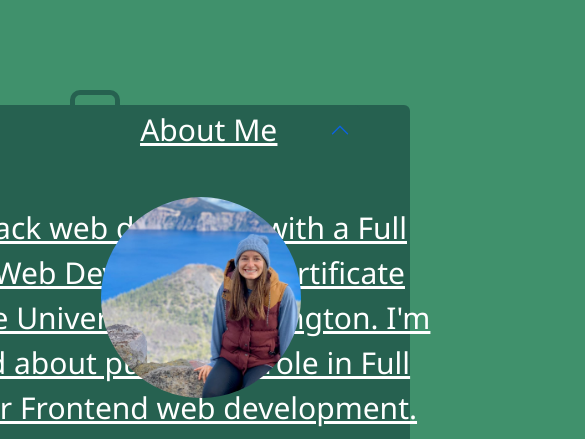
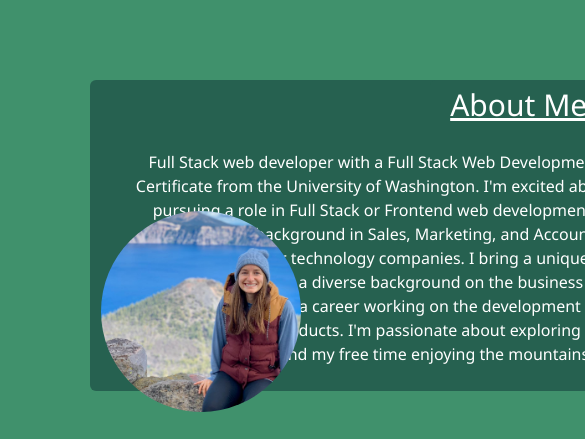
Before and after one commit to ncfranklin14/Nicole-Portfolio-New, a React (Create React App) app: page / in a window 390 px wide. Shown: the part 286-725 px from the top of the page, 585 px wide, since content can reach past the window. Built offline with nearby package versions, Linux system fonts and the light colour scheme.

Commit message:
fixed accordion

```diff
--- a/src/components/About/about.css
+++ b/src/components/About/about.css
@@ -10,7 +10,7 @@
     margin-left: 39%;
 }
 
-.aboutMe {
+/* .aboutMe {
     font-size: 30px;
     padding: 10px;
     justify-content: center;
@@ -18,14 +18,12 @@
     display: flex;
     flex-direction: row;
     margin-top: 200px;
-    text-decoration: underline;
     border: 5px solid #266150;
-    /* background-color: #266150 !important; */
     border-radius: 10px;
     width: 55rem;
     margin-left: 17%;
     margin-bottom: 50px;
-}
+} */
 
 .accordion-button {
     background-color: #266150 !important;
@@ -36,9 +34,6 @@
     box-shadow: none !important;
 }
 
-.accordion-button.collapsed {
-    color: white !important;
-}
 .accordion-header {
     justify-content: center !important;
     text-align: center !important;
@@ -50,6 +45,9 @@
     font-family:'Segoe UI', Roboto, Oxygen, Ubuntu, Cantarell, 'Open Sans', 'Helvetica Neue', sans-serif !important;
     color: white !important;
     border: #266150 !important;
+    font-size: medium !important;
+    text-decoration: none !important;
+
 }
 
 .accordion-body {
@@ -59,24 +57,16 @@
     padding-right: 5px !important;
 }
 
+
 .accordion {
-    width: 56rem !important;
+    width: 57rem !important;
     justify-content: center !important;
     text-align: center !important;
-    /* display: flex !important;
-    flex-direction: row !important; */
     padding: 10px !important;
-    margin-left: 240px !important;
+    margin-left: 12rem !important;
     border-radius: 10px !important;
 }
 
-.par {
-    justify-content: center !important;
-    margin-top: 50px !important;
-    text-align: center !important;
-    margin-left: 15% !important;
-    margin-right: 15% !important;
-}
 
 @media screen and (max-width: 390px) {
     .aboutContainer {
@@ -86,7 +76,7 @@
         margin-right: 10%;
     }
 
-    .aboutMe {
+    /* .aboutMe {
         font-size: 30px;
         justify-content: center;
         text-align: center;
@@ -100,7 +90,7 @@
         width: 50%;
         height: 50px;
         padding: 5px;
-    }
+    } */
 
     .par {
         justify-content: center;
@@ -120,7 +110,7 @@
     .accordion {
         width: 1rem !important;
         height: 50px !important;
-        justify-content: center !important;
+        justify-content: space-evenly !important;
         text-align: center !important;
         display: flex !important;
         flex-direction: row !important;
@@ -129,18 +119,13 @@
         margin-left: 10% !important;
         padding-left: 20px !important;
         padding-right: 20px !important;
-        padding-bottom: 50px !important;
+        padding-bottom: 100px !important;
     }
 
     .accordion-item .accordion-header .accordion-button{
         width: 15rem !important;
         height: 50px !important;
-        margin-right: 10% !important;
-        padding-right: 10px !important;
-    }
-
-    .accordion-header {
-        padding-right: 50px !important;
+        padding-right: 5px !important;
     }
 
 }
--- a/src/components/PortfolioContainer.js
+++ b/src/components/PortfolioContainer.js
@@ -1,4 +1,3 @@
-import React, { useState } from 'react';
 import Footer from './Footer';
 import Header from './Header';
 import About from './About/About';
```
